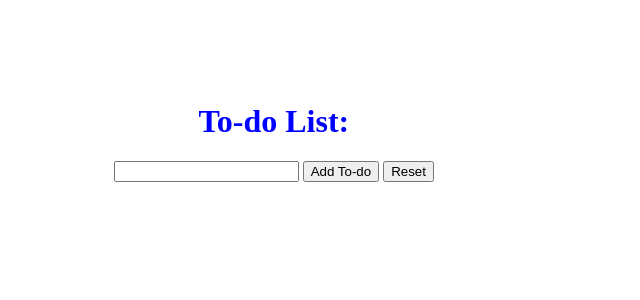
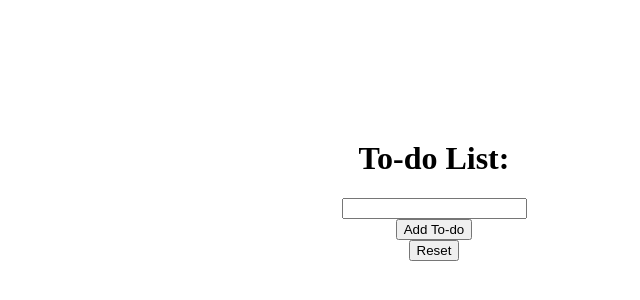
Before and after one commit to mjlueder/dom-todo-lab, a plain HTML site: page index.html in a window 1280 px wide. Shown: the part 202-502 px from the top of the page, without its empty margins (206-846 px from the left). Drawn offline with Linux system fonts and the light colour scheme.

Commit message:
center content on page

```diff
--- a/css/style.css
+++ b/css/style.css
@@ -1,13 +1,13 @@
-body {
-  margin: 0;
-  /* width: 100%; */
-  /* height: 100% */
+html, body {
+  display: flex;
+  justify-content: center;
+  height: 100%;
 }
 
 .content {
-  color: blue;
-  right: 50%;
-  bottom: 50%;
-  position: absolute;
+  display: flex;
+  flex-direction: column;
+  justify-content: center;
+  align-items: center;
   text-align: center;
 }
```
